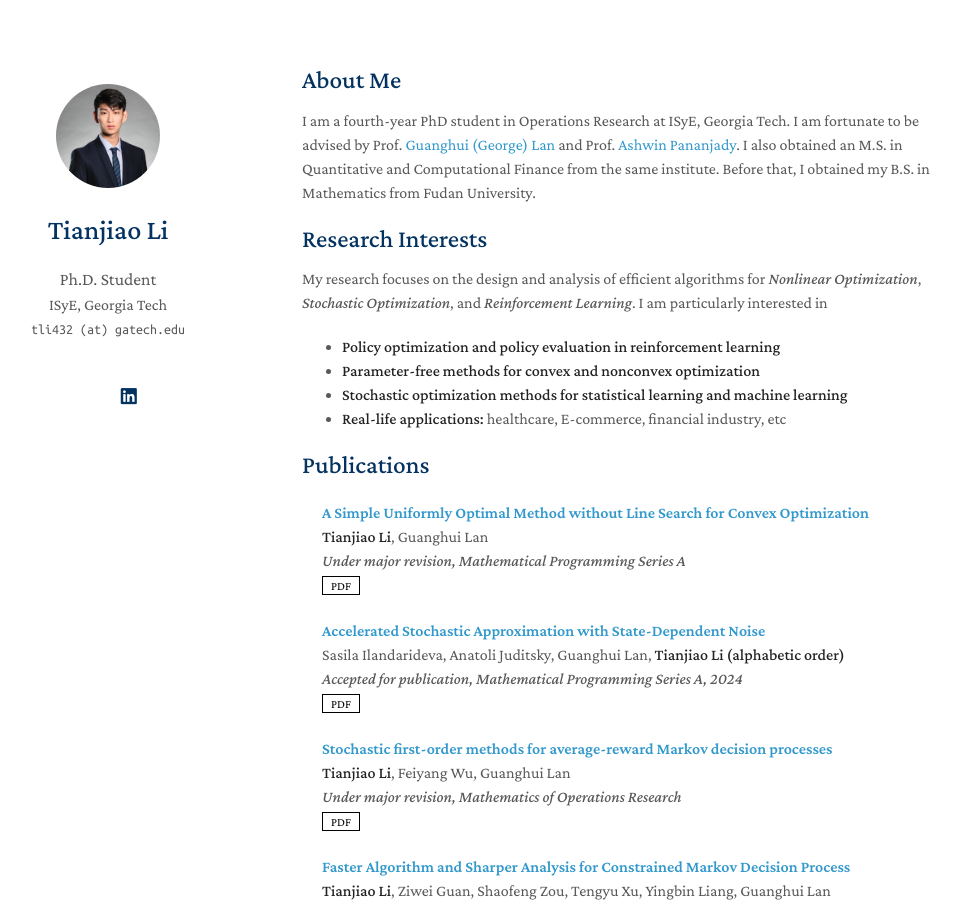
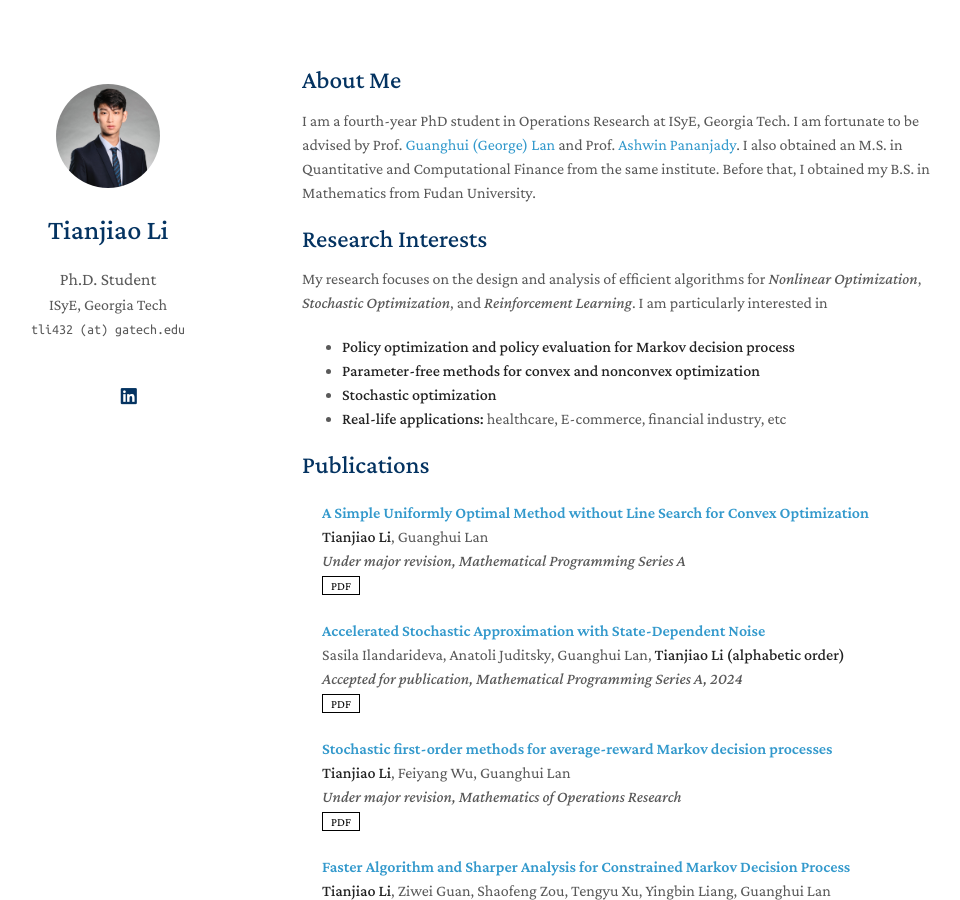
Before and after one commit to tli432/tli432.github.io, a Jekyll site: the page built from index.md, in a window 1280 px wide and 900 px high. Shown: the whole window, without its empty margins (168-1128 px from the left). Built offline with Jekyll 4.4.1, drawn with Linux system fonts in a browser that asks for light colours; nearby versions of some CDN libraries; a style sheet for code colours, icons or effects is not loaded; our own code applies the rules of GitHub Pages for plain Markdown files.

Commit message:
Update index.md

```diff
--- a/index.md
+++ b/index.md
@@ -12,9 +12,9 @@ I am a fourth-year PhD student in Operations Research at ISyE, Georgia Tech. I a
 
 My research focuses on the design and analysis of efficient algorithms for *Nonlinear Optimization*, *Stochastic Optimization*, and *Reinforcement Learning*. I am particularly interested in
 
-- **Policy optimization and policy evaluation in reinforcement learning**
+- **Policy optimization and policy evaluation for Markov decision process**
 - **Parameter-free methods for convex and nonconvex optimization**
-- **Stochastic optimization methods for statistical learning and machine learning**
+- **Stochastic optimization**
 - **Real-life applications:** healthcare, E-commerce, financial industry, etc
 
 {% include_relative _includes/publications.md %}
```
